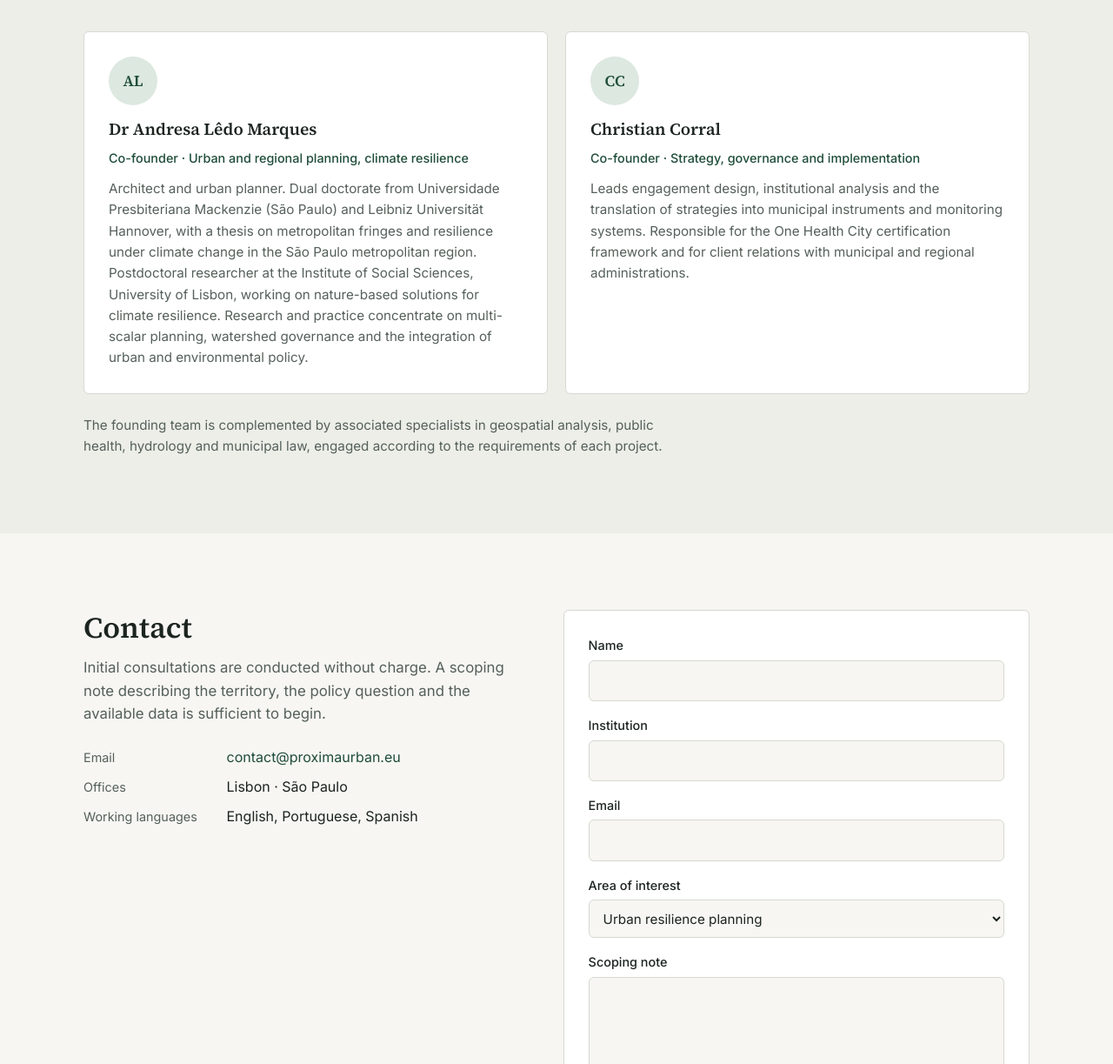
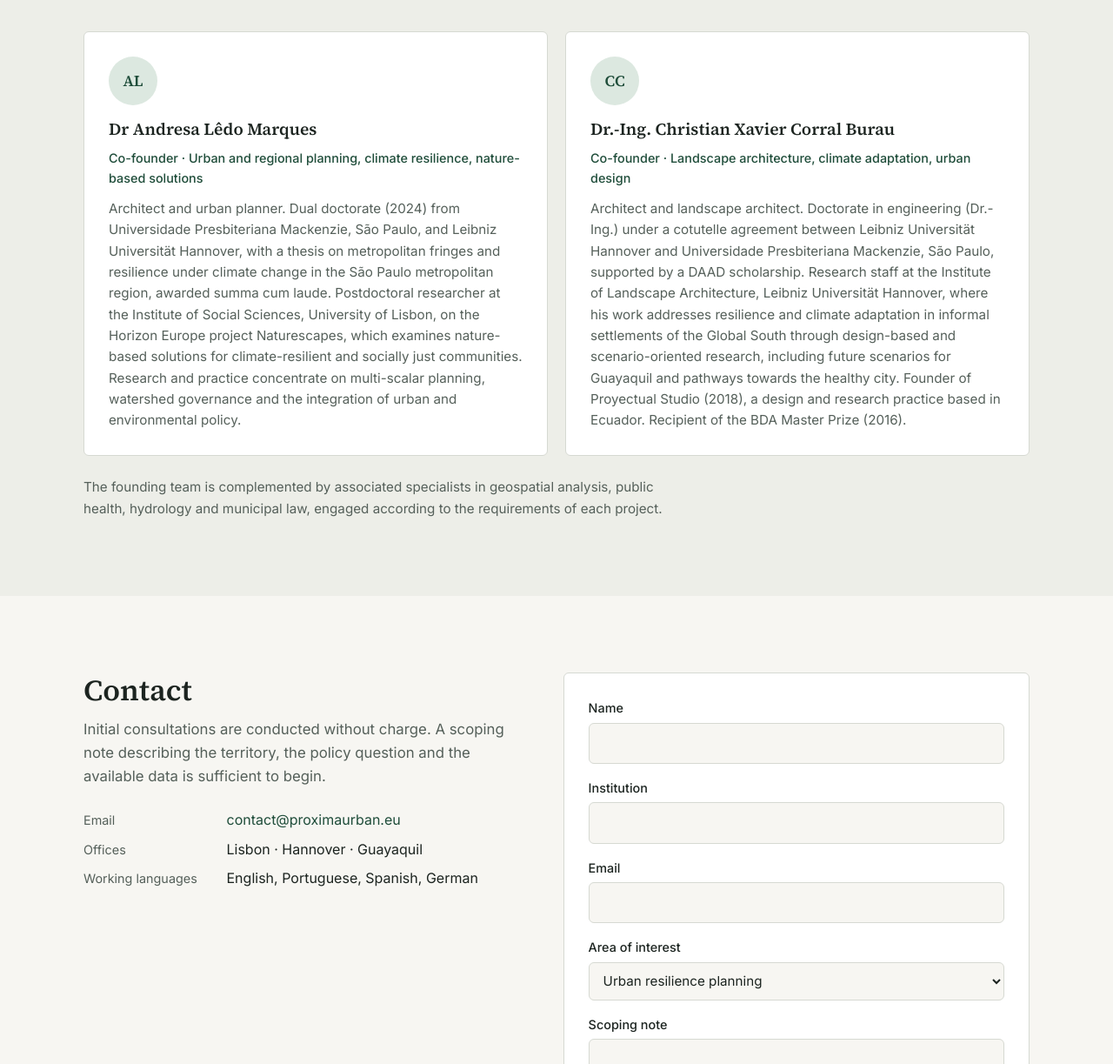
Before and after one commit to Chrixco/urban-consulting, a plain HTML site: page index.html in a window 1280 px wide. Shown: the part 5360-6583 px from the top of the page at 87% size. Drawn offline with Linux system fonts and the light colour scheme.

Commit message:
Update founder profiles from institutional sources
Replace placeholder biography for Christian Xavier Corral Burau with
details from the Leibniz Universität Hannover Institute of Landscape
Architecture profile, extend Andresa Lêdo Marques' biography with the
Naturescapes project, and update offices and working languages.

Co-Authored-By: Claude Fable 5.1 <noreply@anthropic.com>
Claude-Session: https://claude.ai/code/session_011GrsERB1Ro4wVza5GPQyBW

```diff
--- a/index.html
+++ b/index.html
@@ -290,14 +290,14 @@
           <article class="person">
             <div class="person-initials" aria-hidden="true">AL</div>
             <h3>Dr Andresa Lêdo Marques</h3>
-            <p class="person-role">Co-founder · Urban and regional planning, climate resilience</p>
-            <p>Architect and urban planner. Dual doctorate from Universidade Presbiteriana Mackenzie (São Paulo) and Leibniz Universität Hannover, with a thesis on metropolitan fringes and resilience under climate change in the São Paulo metropolitan region. Postdoctoral researcher at the Institute of Social Sciences, University of Lisbon, working on nature-based solutions for climate resilience. Research and practice concentrate on multi-scalar planning, watershed governance and the integration of urban and environmental policy.</p>
+            <p class="person-role">Co-founder · Urban and regional planning, climate resilience, nature-based solutions</p>
+            <p>Architect and urban planner. Dual doctorate (2024) from Universidade Presbiteriana Mackenzie, São Paulo, and Leibniz Universität Hannover, with a thesis on metropolitan fringes and resilience under climate change in the São Paulo metropolitan region, awarded summa cum laude. Postdoctoral researcher at the Institute of Social Sciences, University of Lisbon, on the Horizon Europe project Naturescapes, which examines nature-based solutions for climate-resilient and socially just communities. Research and practice concentrate on multi-scalar planning, watershed governance and the integration of urban and environmental policy.</p>
           </article>
           <article class="person">
             <div class="person-initials" aria-hidden="true">CC</div>
-            <h3>Christian Corral</h3>
-            <p class="person-role">Co-founder · Strategy, governance and implementation</p>
-            <p>Leads engagement design, institutional analysis and the translation of strategies into municipal instruments and monitoring systems. Responsible for the One Health City certification framework and for client relations with municipal and regional administrations.</p>
+            <h3>Dr.-Ing. Christian Xavier Corral Burau</h3>
+            <p class="person-role">Co-founder · Landscape architecture, climate adaptation, urban design</p>
+            <p>Architect and landscape architect. Doctorate in engineering (Dr.-Ing.) under a cotutelle agreement between Leibniz Universität Hannover and Universidade Presbiteriana Mackenzie, São Paulo, supported by a DAAD scholarship. Research staff at the Institute of Landscape Architecture, Leibniz Universität Hannover, where his work addresses resilience and climate adaptation in informal settlements of the Global South through design-based and scenario-oriented research, including future scenarios for Guayaquil and pathways towards the healthy city. Founder of Proyectual Studio (2018), a design and research practice based in Ecuador. Recipient of the BDA Master Prize (2016).</p>
           </article>
         </div>
         <p class="team-note">The founding team is complemented by associated specialists in geospatial analysis, public health, hydrology and municipal law, engaged according to the requirements of each project.</p>
@@ -312,8 +312,8 @@
           <p class="section-intro">Initial consultations are conducted without charge. A scoping note describing the territory, the policy question and the available data is sufficient to begin.</p>
           <address class="contact-details">
             <p><span class="label">Email</span> <a href="mailto:contact@proximaurban.eu">contact@proximaurban.eu</a></p>
-            <p><span class="label">Offices</span> Lisbon · São Paulo</p>
-            <p><span class="label">Working languages</span> English, Portuguese, Spanish</p>
+            <p><span class="label">Offices</span> Lisbon · Hannover · Guayaquil</p>
+            <p><span class="label">Working languages</span> English, Portuguese, Spanish, German</p>
           </address>
         </div>
         <form class="contact-form" id="contact-form" action="mailto:contact@proximaurban.eu" method="post" enctype="text/plain">
```
Also changed, not shown: 1 other file.
